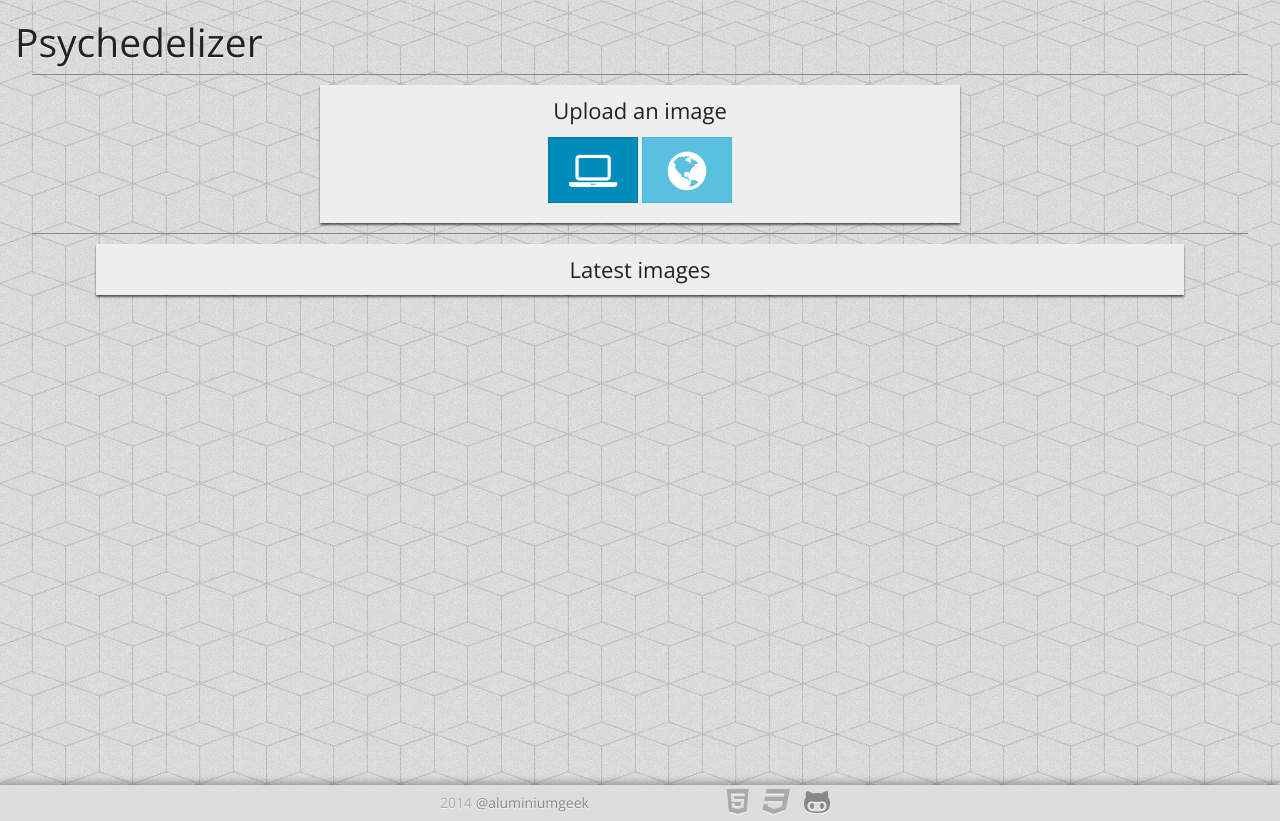
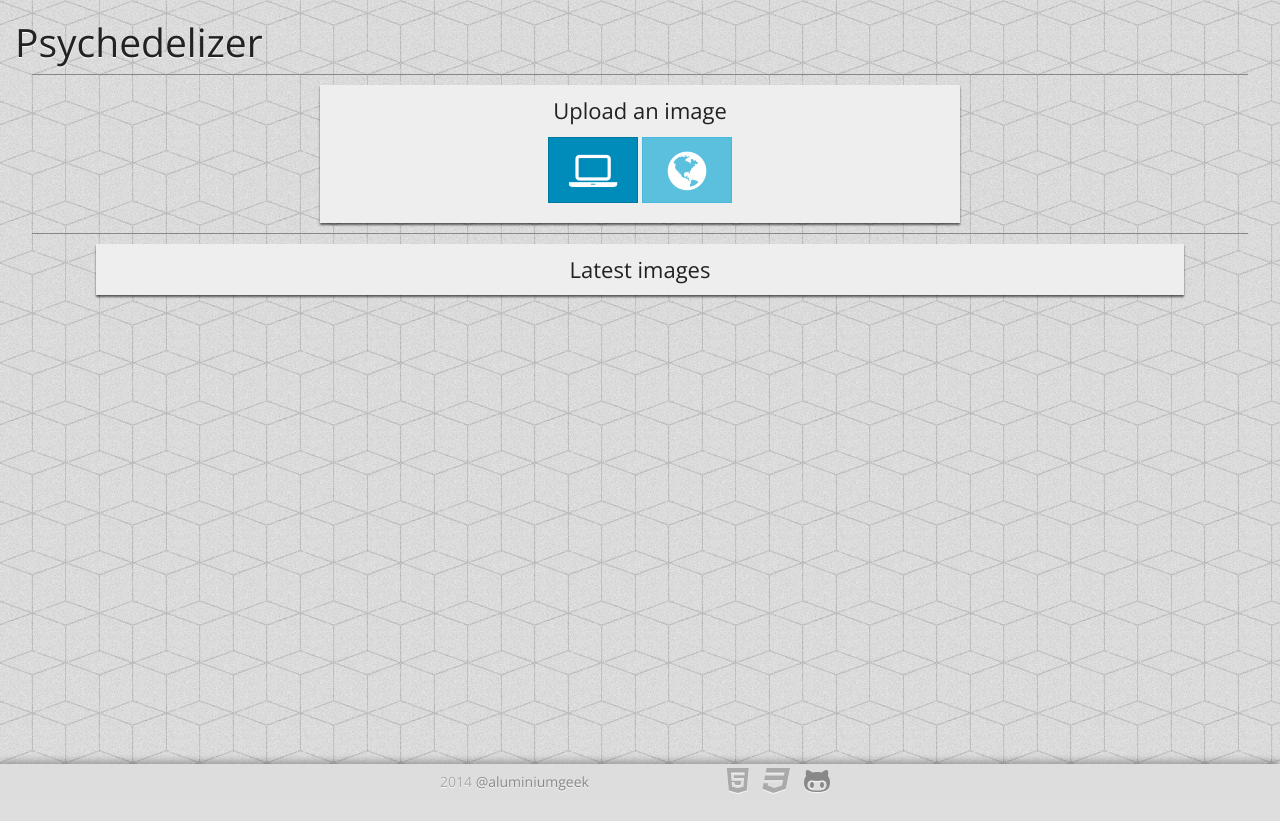
Before and after one commit to aluminiumgeek/psychedelizer, a plain HTML site: page public/index.html in a window 1280 px wide. After the commit the page ends 800 px from the top, so only its background shows below. Drawn offline with nearby package versions, Linux system fonts and the light colour scheme; no server answers.

Commit message:
footer appearance issue (#1)

```diff
--- a/public/css/app.css
+++ b/public/css/app.css
@@ -13,6 +13,12 @@ h1 {
 #container {
     min-height: 100%;
     position: relative;
+}
+
+#page {
+    min-height: 100%;
+    padding-bottom: 70px;
+    overflow: hidden;
 }
 
 .line {
@@ -224,7 +230,6 @@ img.loading {
 .footer .content .icons {
     float: right;
     margin-top: 2px;
-/*     line-height: 36px; */
 }
 
 .footer .content .icons i {
--- a/public/index.html
+++ b/public/index.html
@@ -19,6 +19,7 @@
 
     <body ng-controller='HomeCtrl'>
         <div id='container'>
+            <div id='page'>
                 <h1>Psychedelizer</h1>
 
                 <div class='line'></div>
@@ -94,8 +95,8 @@
                     </div>
                 </div>
 
-            <div class='clear margin-20'></div>
-            <br/><br/>
+            </div>
+
             <div class='footer'>
                 <div class="content">
                     <div class="author">
```
Lines whose indentation alone changed are shown as unchanged.
